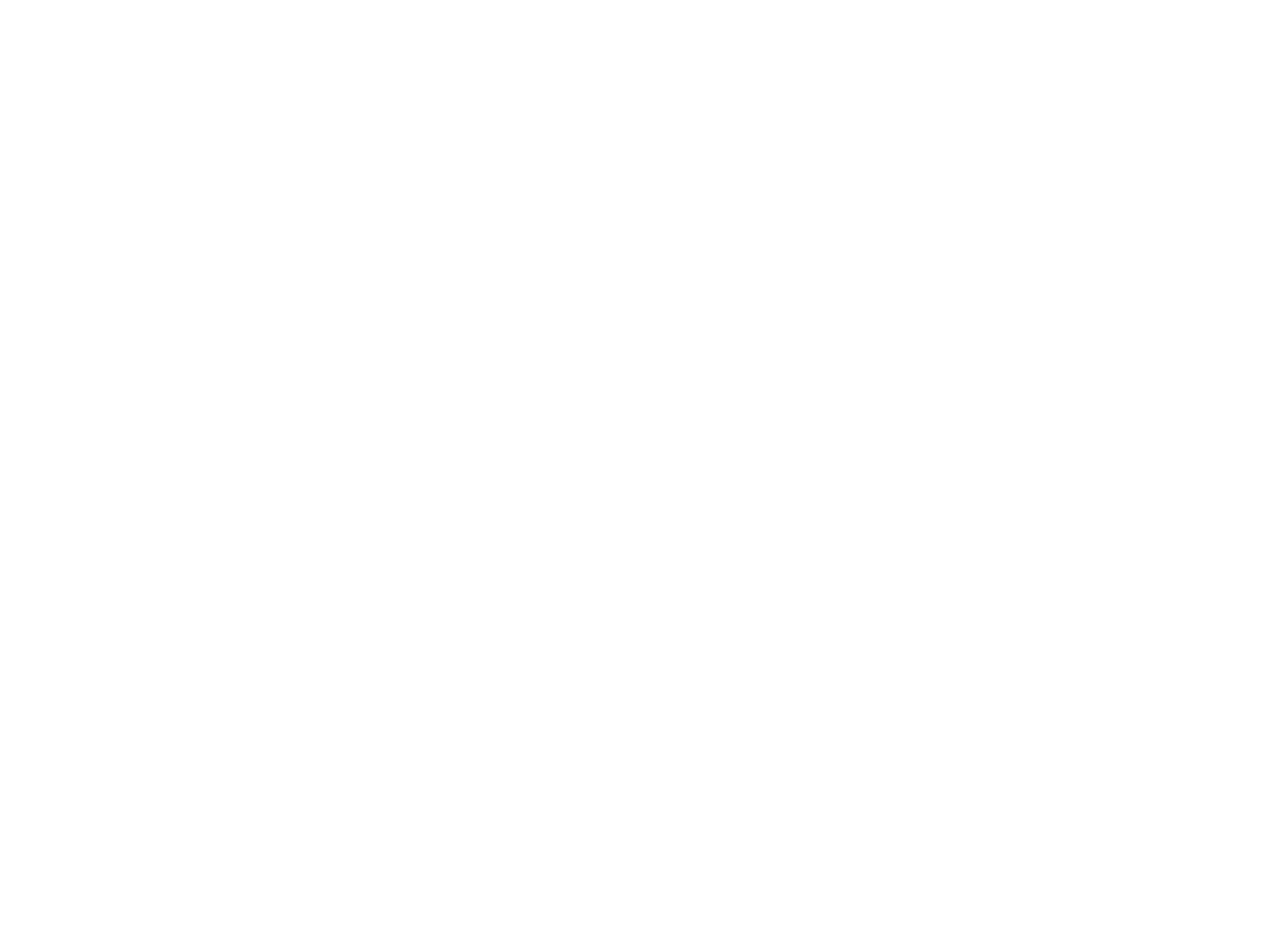
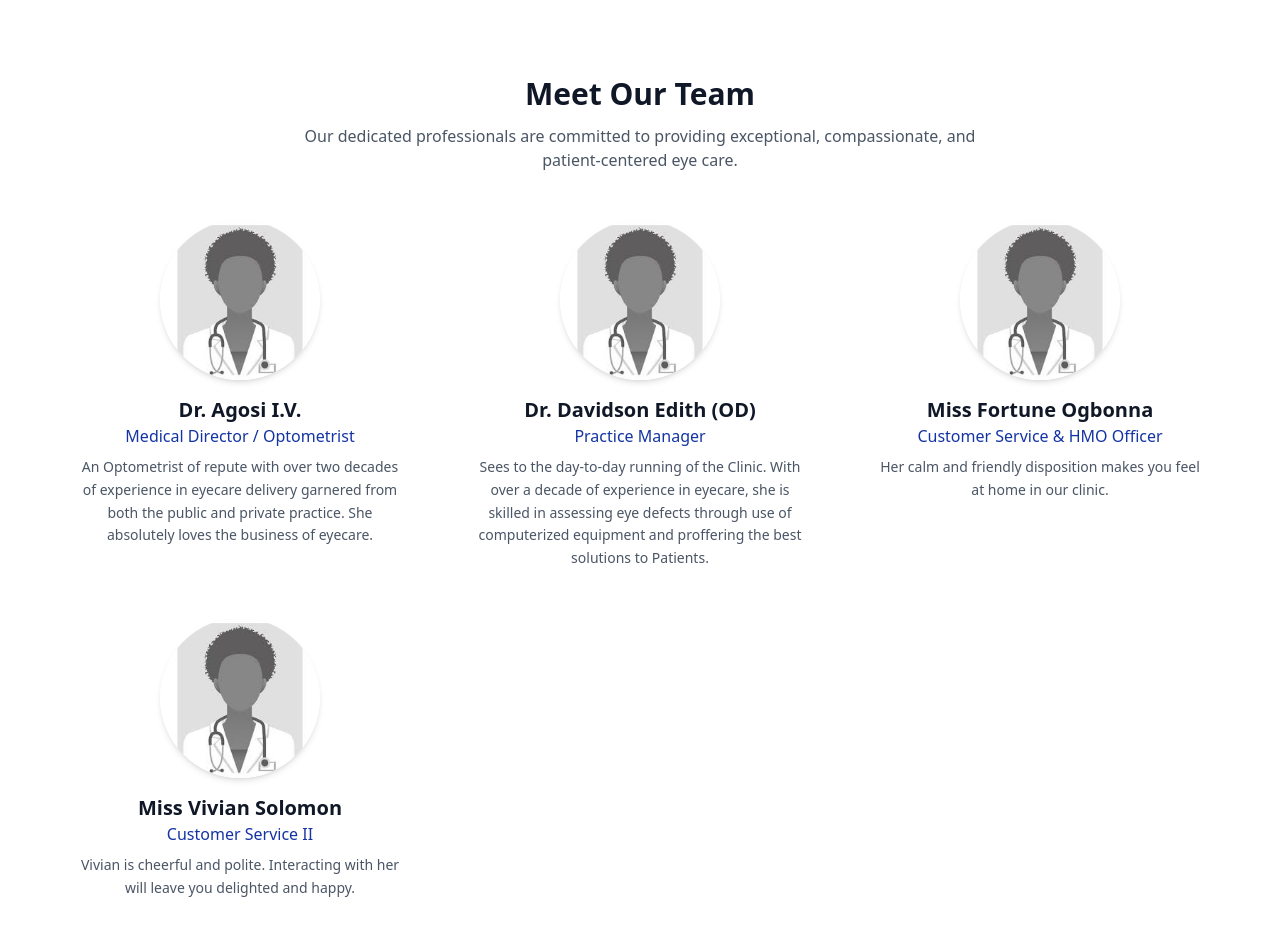
Before and after one commit to ChiomaAg/BroadVision, a React (Vite) app in the folder broadVision/: page /AboutUs in a window 1280 px wide. Shown: the part 680-1616 px from the top of the page. Before the commit the page ends 800 px from the top, so only its background shows below. Built offline with nearby package versions, Linux system fonts and the light colour scheme.

Commit message:
added meet the team section

```diff
--- /dev/null
+++ b/broadVision/src/components/MeetTheTeam.jsx
@@ -0,0 +1,75 @@
+import doc1 from '../assets/doctor.jpeg';
+import doc2 from '../assets/doctor.jpeg';
+import doc3 from '../assets/doctor.jpeg';
+import doc4 from '../assets/doctor.jpeg';
+
+export default function MeetTheTeam( ) {
+
+    const team = [
+  {
+    name: "Dr. Agosi I.V.",
+    role: "Medical Director / Optometrist",
+    image: doc1, // replace with actual import
+    bio: "An Optometrist of repute with over two decades of experience in eyecare delivery garnered from both the public and private practice. She absolutely loves the business of eyecare.",
+    qualifications: "OD (UNIBEN), MSc Public Health (UNILAG)",
+  },
+  {
+    name: "Dr. Davidson Edith (OD)",
+    role: "Practice Manager",
+    image: doc2,
+    bio: "Sees to the day-to-day running of the Clinic. With over a decade of experience in eyecare, she is skilled in assessing eye defects through use of computerized equipment and proffering the best solutions to Patients.",
+  },
+  {
+    name: "Miss Fortune Ogbonna",
+    role: "Customer Service & HMO Officer",
+    image: doc3,
+    bio: "Her calm and friendly disposition makes you feel at home in our clinic.",
+  },
+  {
+    name: "Miss Vivian Solomon",
+    role: "Customer Service II",
+    image: doc4,
+    bio: "Vivian is cheerful and polite. Interacting with her will leave you delighted and happy.",
+  },
+];
+
+
+
+  return (
+    <section className="py-20 px-6 lg:px-16 bg-white">
+      <div className="max-w-7xl mx-auto text-center mb-12">
+        <h2 className="text-3xl font-bold text-gray-900">Meet Our Team</h2>
+        <p className="mt-3 text-gray-600 max-w-2xl mx-auto">
+          Our dedicated professionals are committed to providing exceptional,
+          compassionate, and patient-centered eye care.
+        </p>
+      </div>
+
+      <div className="grid grid-cols-1 sm:grid-cols-2 lg:grid-cols-3 gap-12 max-w-7xl mx-auto">
+        {team.map((member, i) => (
+          <div key={i} className="text-center">
+            {/* IMAGE */}
+            <img
+              src={member.image}
+              alt={member.name}
+              className="w-40 h-40 mx-auto rounded-full object-cover shadow-md"
+            />
+
+            {/* NAME */}
+            <h3 className="mt-4 text-xl font-semibold text-gray-900">
+              {member.name}
+            </h3>
+
+            {/* ROLE */}
+            <p className="text-[#1434A4] font-medium">{member.role}</p>
+
+            {/* BIO */}
+            <p className="mt-2 text-gray-600 text-sm leading-relaxed px-3">
+              {member.bio}
+            </p>
+          </div>
+        ))}
+      </div>
+    </section>
+  );
+}
--- a/broadVision/src/pages/AboutUs.jsx
+++ b/broadVision/src/pages/AboutUs.jsx
@@ -1,7 +1,11 @@
-import Gallery from "../components/Gallery"
+import Gallery from "../components/Gallery";
+import MeetTheTeam from "../components/MeetTheTeam";
 
 export default function AboutUs() {
     return (
-        <Gallery />
+        <div>
+            <Gallery />
+            <MeetTheTeam />
+        </div>
     )
 }
```
Also changed, not shown: broadVision/src/assets/doctor.jpeg (added).
